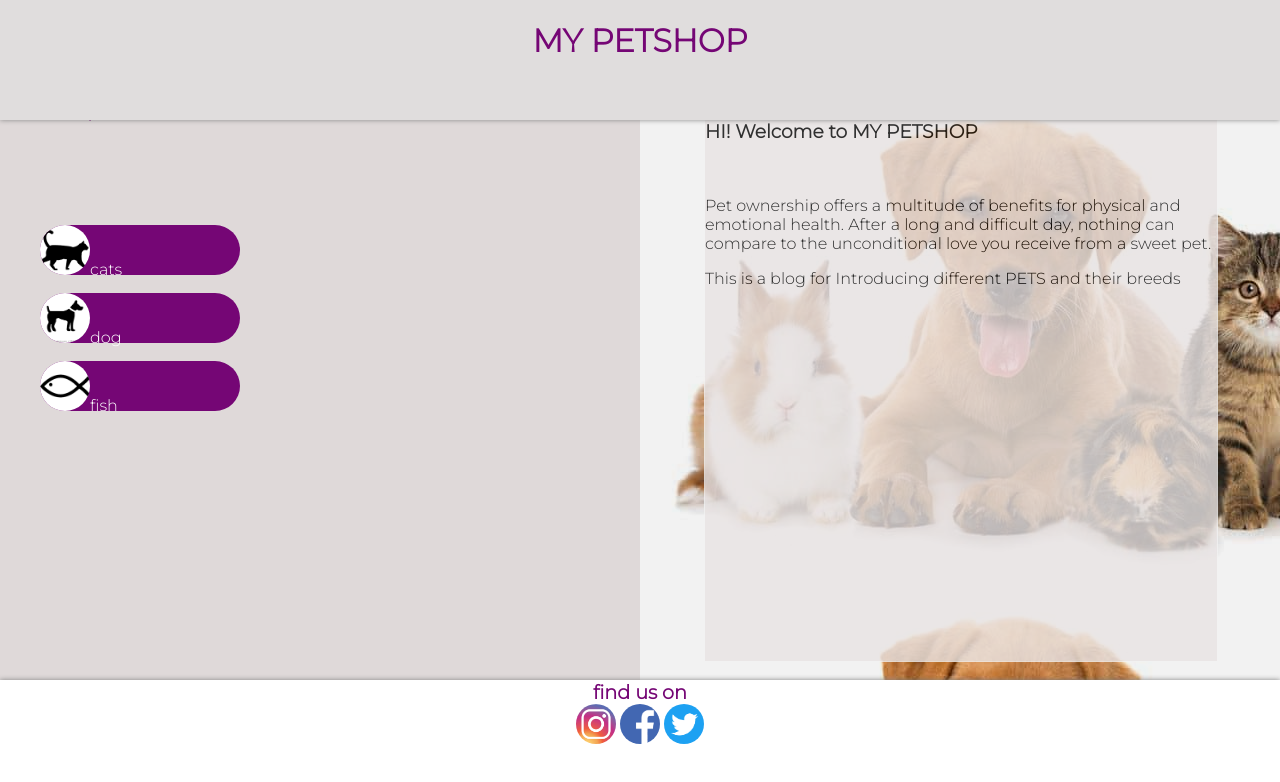
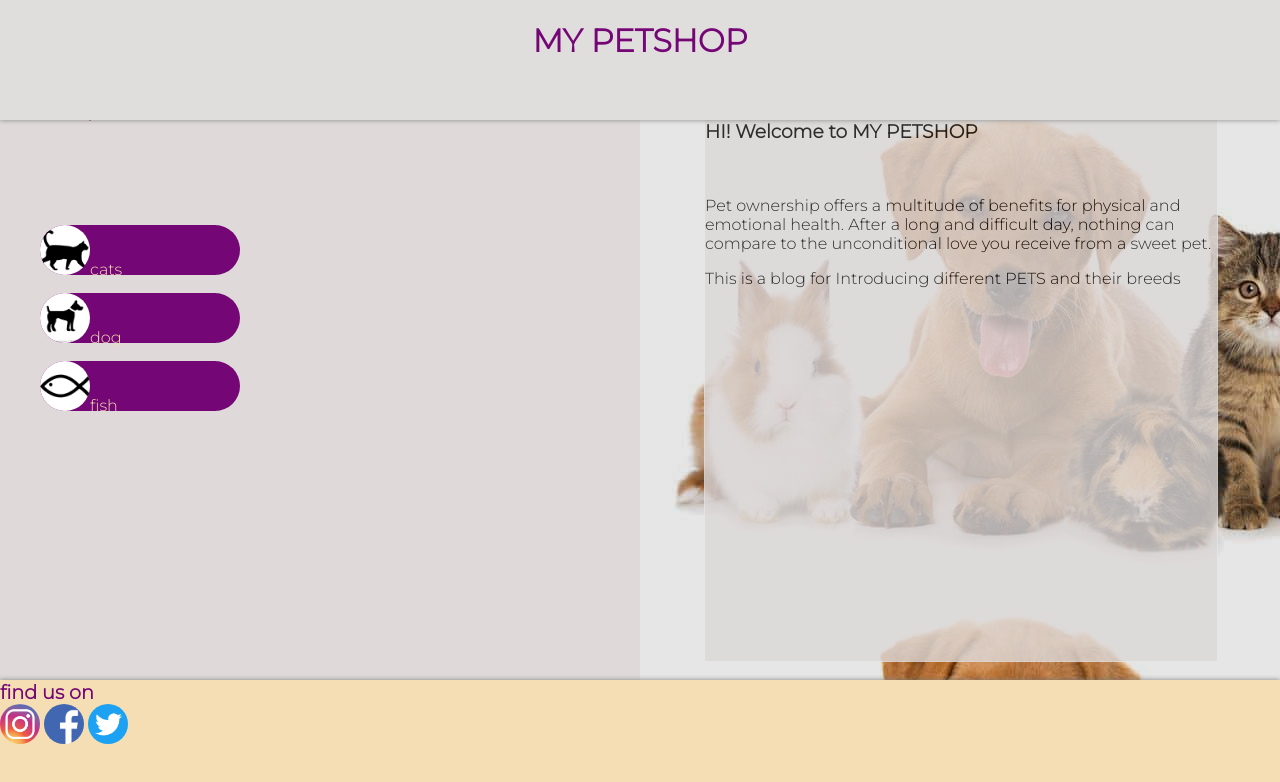
Before and after one commit to AlwinJacobThomas/PET-BLOG, a plain HTML site: page index.html in a window 1280 px wide. Drawn offline with Linux system fonts and the light colour scheme.

Commit message:
Update style.css
chaged some styles

```diff
--- a/style.css
+++ b/style.css
@@ -29,7 +29,7 @@ section{
 }
 section article{
     background-color: rgb(240, 240, 240);
-    filter: brightness(95%);
+    filter: brightness(90%);
     width: 50vw;
     height: 75vh;
     position: fixed;
@@ -62,7 +62,7 @@ section nav .lists{
   margin-bottom: -20px;
   width: 200px;
   background-color: rgb(117, 6, 117);
-  color: white;
+  color: wheat;
   border-radius: 30px;
 }
 section nav img{
@@ -71,7 +71,7 @@ section nav img{
   border-radius: 25px;
 }
 footer{
-    background-color: white;
+    background-color: wheat;
     box-shadow: 0 0 5px grey;
     height: 15vh;
     width: 100vw;
@@ -82,7 +82,7 @@ footer{
 
 }
 footer .links{
-    text-align: center;
+    text-align: flex-start;
     width: 100vw;
 }
 footer img{
```
